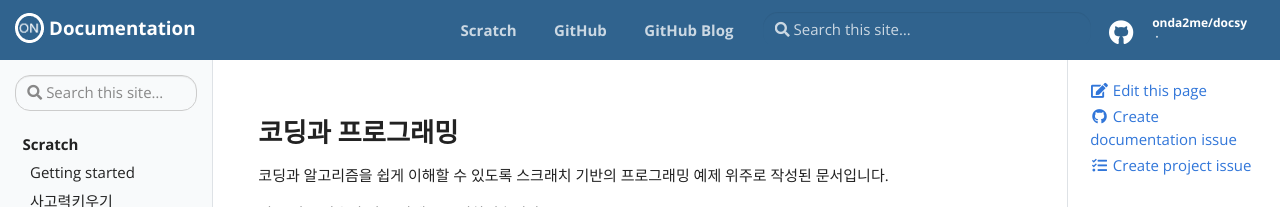
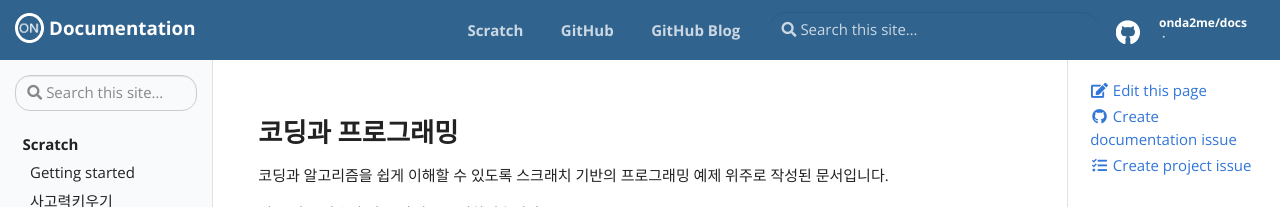
Before and after one commit to onda2me/docs, a Jekyll site: the page built from pages/index.md, in a window 1280 px wide. Shown: the top 207 px of the page. Built offline with Jekyll 4.4.1, drawn with Linux system fonts in a browser that asks for light colours.

Commit message:
Update _config.yml
change docsy -> docs

```diff
--- a/_config.yml
+++ b/_config.yml
@@ -23,7 +23,7 @@
   Google search results) and in your feed.xml site description.
 
 # Add your baseurl here (your repository) but DO NOT CHANGE THE LINE NUMBER without editing .circleci/circle_urls.sh
-baseurl: "/docsy" # the subpath of your site, e.g. /blog
+baseurl: "/docs" # the subpath of your site, e.g. /blog
 
 # This is mostly for testing
 url: "https://onda2me.github.io/" # the base hostname & protocol for your site
@@ -32,7 +32,7 @@
 # Social (First three Required)
 repo: "https://github.com/onda2me/"
 github_user: "onda2me"
-github_repo: "docsy"
+github_repo: "docs"
 github_branch: "master"
 
 # Optional
```
